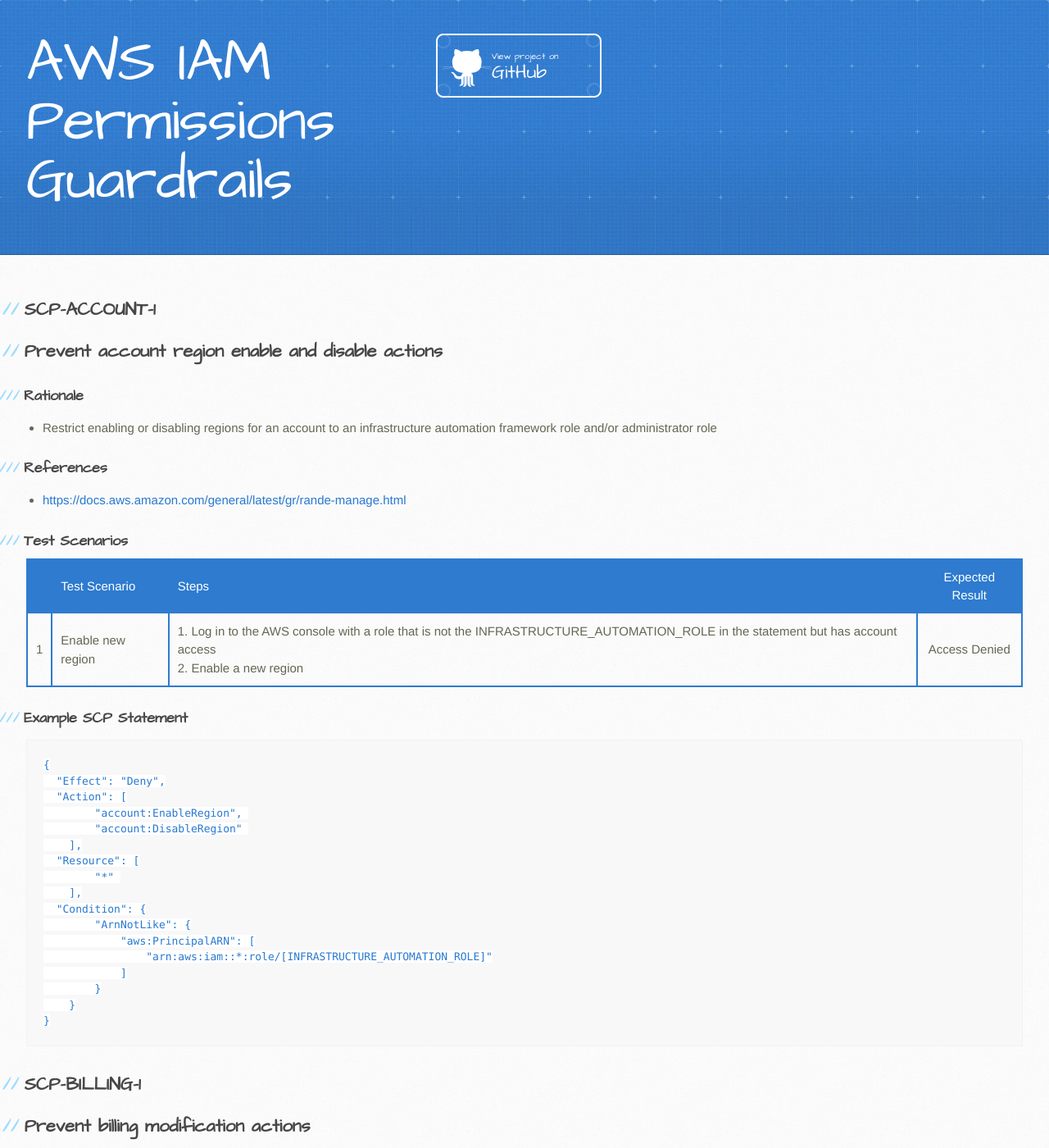
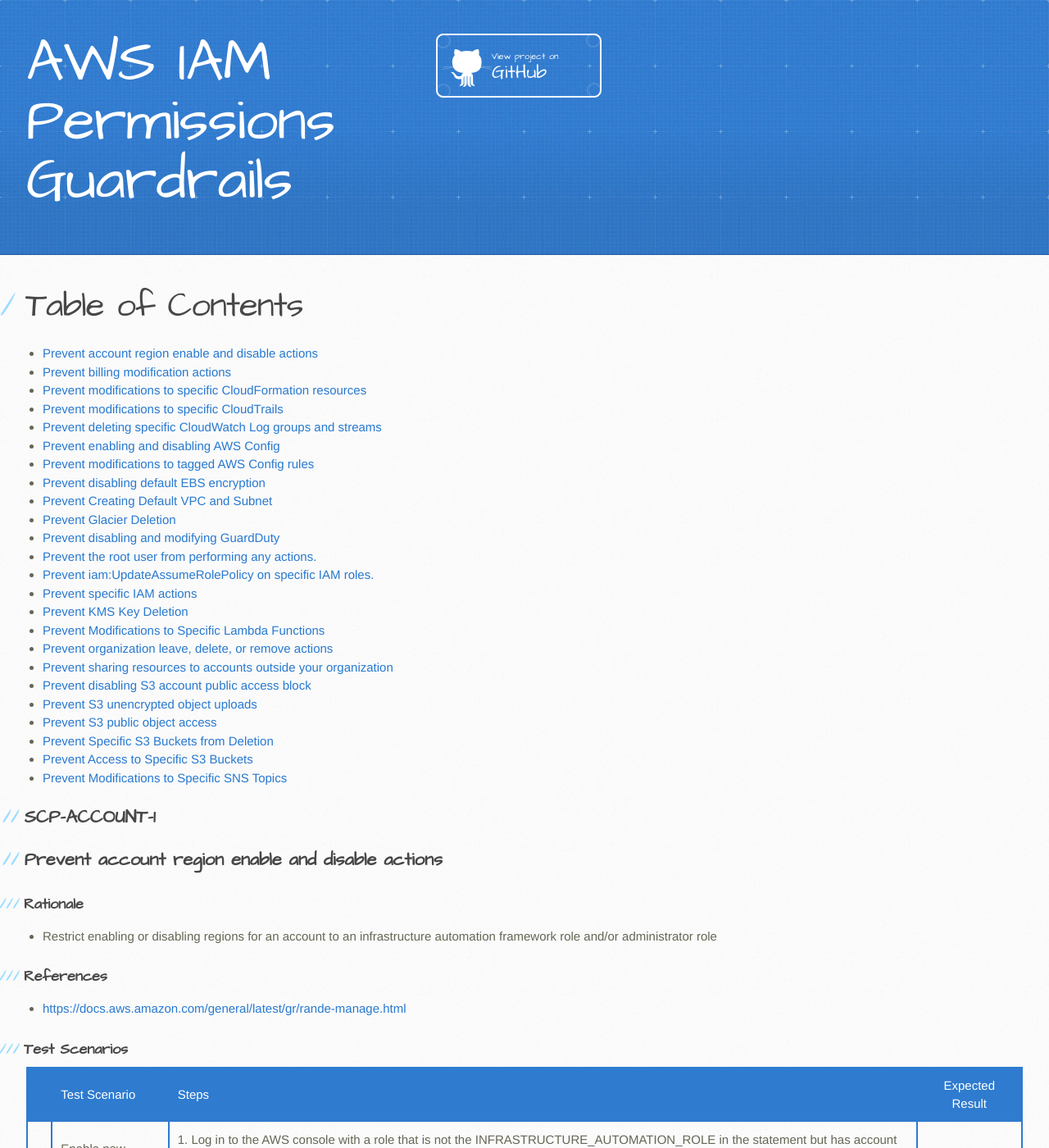
Before and after one commit to aws-samples/aws-iam-permissions-guardrails, a Jekyll site: the page built from docs/guardrails/scp-guardrails.md, in a window 1280 px wide and 1400 px high. Shown: the whole window at 82% size. Built offline with Jekyll 4.4.1, drawn with Linux system fonts in a browser that asks for light colours.

````diff
--- a/docs/guardrails/scp-guardrails.md
+++ b/docs/guardrails/scp-guardrails.md
@@ -3,7 +3,31 @@ layout: default
 ---
 
 
-
+# Table of Contents
+* [Prevent account region enable and disable actions](#scp-account-1)
+* [Prevent billing modification actions](#scp-billing-1)
+* [Prevent modifications to specific CloudFormation resources](#scp-cloudformation-1)
+* [Prevent modifications to specific CloudTrails](#scp-cloudtrail-1)
+* [Prevent deleting specific CloudWatch Log groups and streams](#scp-cloudwatch-1)
+* [Prevent enabling and disabling AWS Config](#scp-config-1)
+* [Prevent modifications to tagged AWS Config rules](#scp-config-2)
+* [Prevent disabling default EBS encryption](#scp-ec2-1)
+* [Prevent Creating Default VPC and Subnet](#scp-ec2-2)
+* [Prevent Glacier Deletion](#scp-glacier-1)
+* [Prevent disabling and modifying GuardDuty](#scp-guardduty-1)
+* [Prevent the root user from performing any actions.](#scp-iam-1)
+* [Prevent iam:UpdateAssumeRolePolicy on specific IAM roles.](#scp-iam-4)
+* [Prevent specific IAM actions](#scp-iam-5)
+* [Prevent KMS Key Deletion](#scp-kms-1)
+* [Prevent Modifications to Specific Lambda Functions](#scp-lambda-1)
+* [Prevent organization leave, delete, or remove actions](#scp-organizations-1)
+* [Prevent sharing resources to accounts outside your organization](#scp-ram-1)
+* [Prevent disabling S3 account public access block](#scp-s3-1)
+* [Prevent S3 unencrypted object uploads](#scp-s3-2)
+* [Prevent S3 public object access](#scp-s3-3)
+* [Prevent Specific S3 Buckets from Deletion](#scp-s3-4)
+* [Prevent Access to Specific S3 Buckets](#scp-s3-5)
+* [Prevent Modifications to Specific SNS Topics](#scp-sns-1)
 
 
 
@@ -54,7 +78,6 @@ layout: default
 
 
 
-
 ## SCP-BILLING-1
 ## Prevent billing modification actions
 
@@ -95,8 +118,6 @@ layout: default
     }
 }
 ```
-
-
 
 
 
@@ -177,7 +198,6 @@ layout: default
 
 
 
-
 ## SCP-CLOUDTRAIL-1
 ## Prevent modifications to specific CloudTrails
 
@@ -227,7 +247,6 @@ layout: default
 
 
 
-
 ## SCP-CLOUDWATCH-1
 ## Prevent deleting specific CloudWatch Log groups and streams
 
@@ -267,8 +286,6 @@ layout: default
     }
 }
 ```
-
-
 
 
 
@@ -385,7 +402,6 @@ layout: default
 
 
 
-
 ## SCP-EC2-1
 ## Prevent disabling default EBS encryption
 
@@ -484,10 +500,6 @@ layout: default
 
 
 
-
-
-
-
 ## SCP-GLACIER-1
 ## Prevent Glacier Deletion
 
@@ -520,7 +532,6 @@ layout: default
     ]
 }
 ```
-
 
 
 
@@ -575,7 +586,6 @@ layout: default
     }
 }
 ```
-
 
 
 
@@ -716,7 +726,6 @@ layout: default
 
 
 
-
 ## SCP-KMS-1
 ## Prevent KMS Key Deletion
 
@@ -756,7 +765,6 @@ layout: default
     }
 }
 ```
-
 
 
 
@@ -821,7 +829,6 @@ layout: default
 
 
 
-
 ## SCP-ORGANIZATIONS-1
 ## Prevent organization leave, delete, or remove actions
 
@@ -869,7 +876,6 @@ layout: default
 
 
 
-
 ## SCP-RAM-1
 ## Prevent sharing resources to accounts outside your organization
 
@@ -906,8 +912,6 @@ layout: default
     }
 }
 ```
-
-
 
 
 
@@ -1179,10 +1183,6 @@ layout: default
 
 
 
-
-
-
-
 ## SCP-SNS-1
 ## Prevent Modifications to Specific SNS Topics
 
````
Also changed, not shown: guardrails/generate-scp-markdown.py (+9 -17 lines).
